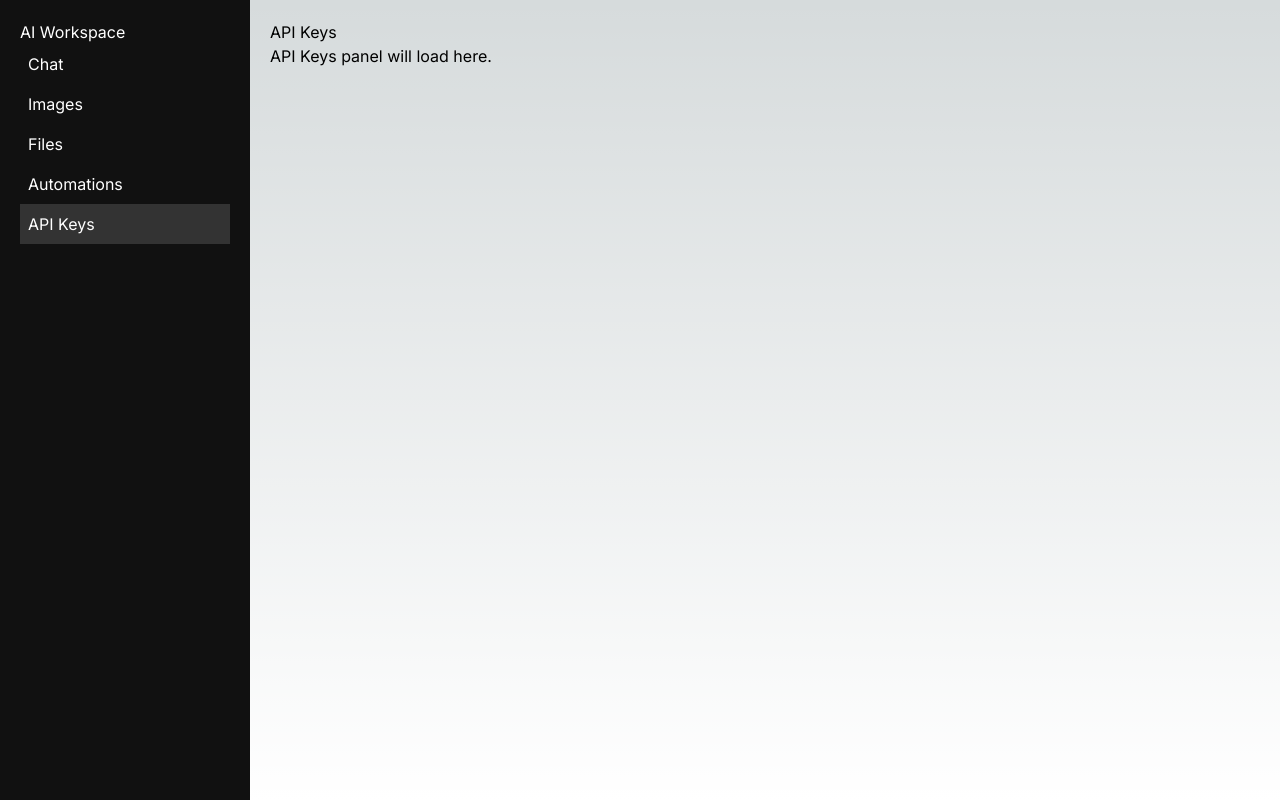
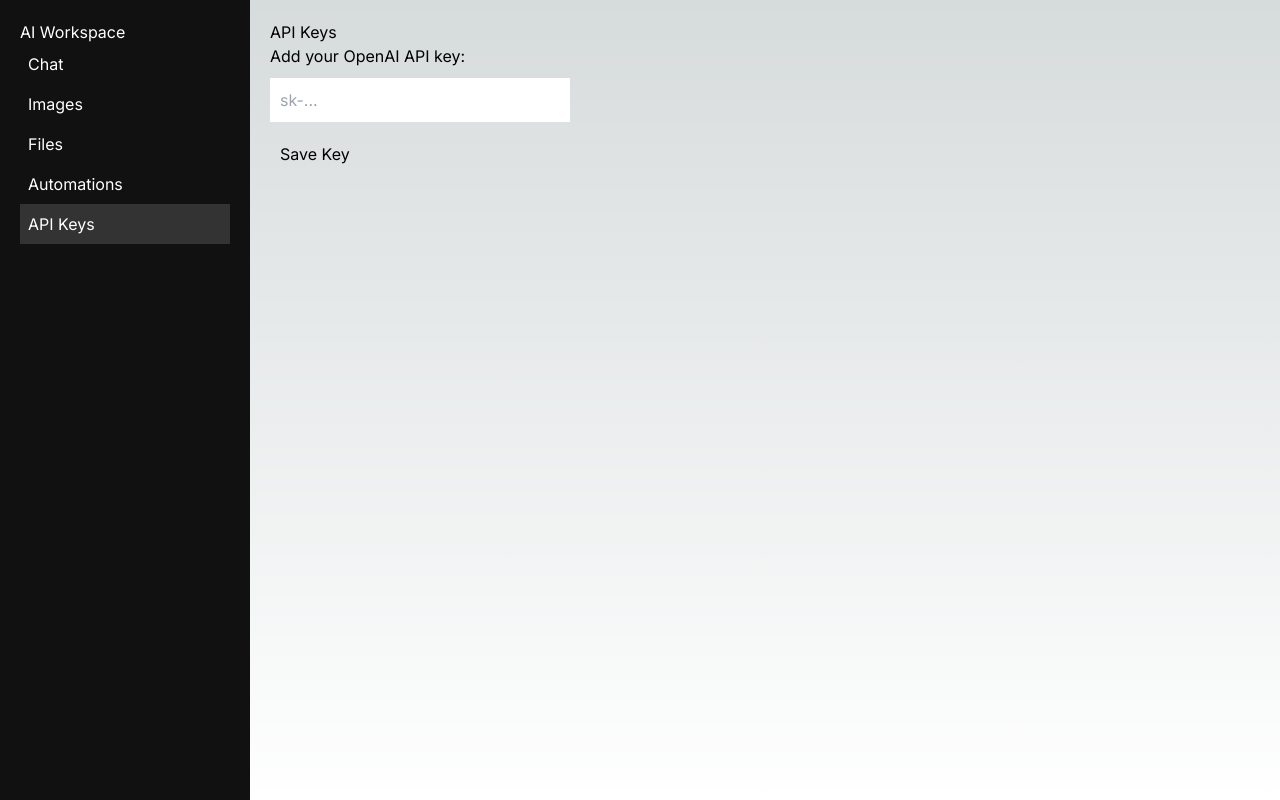
Before and after one commit to Orsuyedukonda151997/stackblitz-starters-84dqg1zm, a Next.js app: page / in a window 1280 px wide. Both pictures are taken after a click on the element "API Keys". Built offline with nearby package versions, Linux system fonts and the light colour scheme.

Commit message:
Update page.tsx

```diff
--- a/app/page.tsx
+++ b/app/page.tsx
@@ -5,6 +5,7 @@ import { useState } from "react";
 export default function Home() {
 
   const [active, setActive] = useState("Chat");
+  const [apiKey, setApiKey] = useState("");
 
   return (
     <main style={{ display: "flex", height: "100vh" }}>
@@ -38,12 +39,44 @@ export default function Home() {
 
         <h1>{active}</h1>
 
-        <p>
-          {active} panel will load here.
-        </p>
+        {active === "API Keys" && (
+          <div>
+
+            <p>Add your OpenAI API key:</p>
+
+            <input
+              type="text"
+              value={apiKey}
+              onChange={(e) => setApiKey(e.target.value)}
+              placeholder="sk-..."
+              style={{
+                padding: "10px",
+                width: "300px",
+                marginTop: "10px"
+              }}
+            />
+
+            <br />
+
+            <button
+              style={{
+                marginTop: "10px",
+                padding: "10px"
+              }}
+              onClick={() => alert("API Key saved (temporary)")}
+            >
+              Save Key
+            </button>
+
+          </div>
+        )}
+
+        {active !== "API Keys" && (
+          <p>{active} panel will load here.</p>
+        )}
 
       </div>
 
     </main>
   );
-                }
+      }
```
